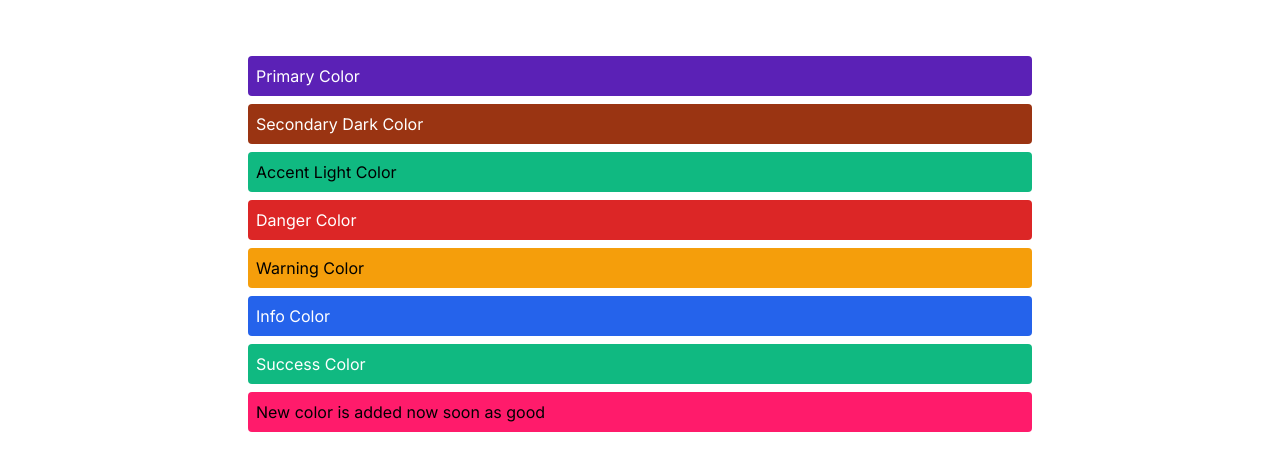
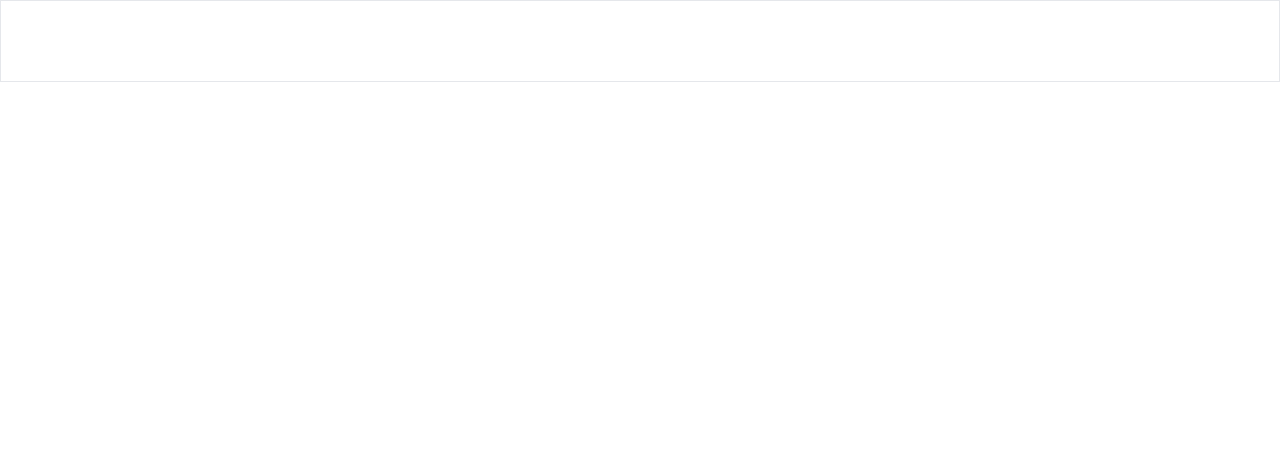
Before and after one commit to tchasinga/single-page, a Next.js app: page / in a window 1280 px wide. Shown: the top 470 px of the page. Built offline with nearby package versions, Linux system fonts and the light colour scheme.

Commit message:
New is added now

```diff
--- a/src/app/Pages/ExampleComponent.jsx
+++ b/src/app/Pages/ExampleComponent.jsx
@@ -25,7 +25,7 @@ const ExampleComponent = () => {
         Success Color
       </div>
 
-      <div className="bg-coloring-dark p-2 text-black mt-2 rounded">
+      <div className="bg-coloring-light p-2 text-black mt-2 rounded">
         New color is added now soon as good
       </div>
     </div>
--- a/src/app/page.jsx
+++ b/src/app/page.jsx
@@ -6,8 +6,7 @@ import ExampleComponent from "./Pages/ExampleComponent";
 export default function Home() {
 
   return (
-    <main className="max-w-4xl mx-auto p-10">
-      <ExampleComponent />
+    <main className="max-w-1xl w-full border mx-auto p-10">
     </main>
   );
 }
--- a/tailwind.config.js
+++ b/tailwind.config.js
@@ -51,7 +51,6 @@ module.exports = {
 
         coloring: {
           light: "#f89b29",
-          DEFAULT: '#10B981',
           dark: "#ff1b6b",
         },
       },
```
